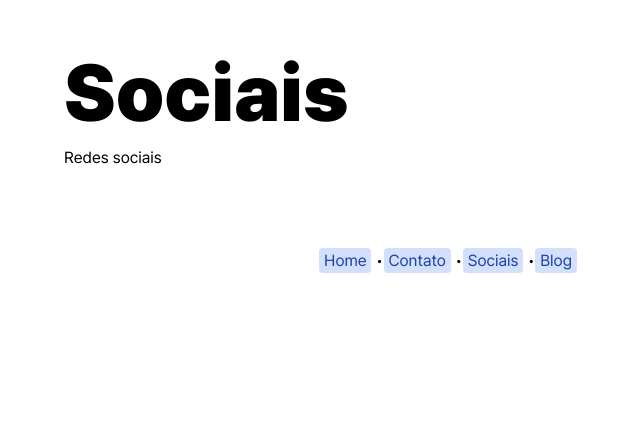
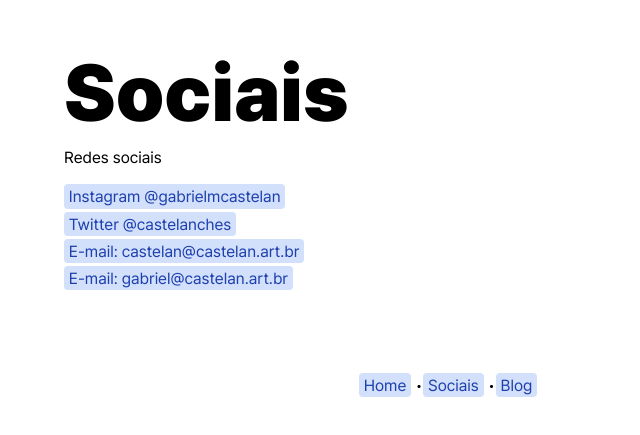
Before and after one commit to castelanlan/site, a React (Create React App) app: page /Sociais in a window 1280 px wide. Shown: the part 115-550 px from the top of the page, without its empty margins (192-832 px from the left). Built offline with nearby package versions, Linux system fonts and the light colour scheme; a web font is replaced by a local one.

Commit message:
mudanças

```diff
--- a/src/components/Content.js
+++ b/src/components/Content.js
@@ -18,11 +18,9 @@
         estou cursando Design (3/8 !).
         <br /> <br />
         Vou ter este espaço na web como um portfólio, com um <Link to="/blog">blog</Link> de relatos/experiências/projetos que fiz,
-        e procurar escreveras algo novo no mínimo todo mês!
+        e procurar escrever algo novo no mínimo todo mês!
       </p>
-      <h3 id="blog">
-        <Link to="/blog">Blog →</Link>
-      </h3>
+      <h3 id="blog"><Link to="/blog">Blog →</Link></h3>
       <p>Acompanhe as publicações para ficar por dentro do que eu ando fazendo</p>
     </div>
   );
--- a/src/components/Footer.js
+++ b/src/components/Footer.js
@@ -8,7 +8,7 @@
     <div className="footer">
       <span>
         <Link to="/" class="link">Home</Link>  •
-        <Link to="/contato" class="link">Contato</Link>  •
+        {/* <Link to="/contato" class="link">Contato</Link>  • */}
         <Link to="/sociais" class="link">Sociais</Link>  •
         <Link to="/blog" class="link">Blog</Link></span>
     </div>
--- a/src/components/Sociais.js
+++ b/src/components/Sociais.js
@@ -8,9 +8,15 @@
     <div className="sociais">
       <Header title="Sociais">
         <div>
-            <p>Redes sociais</p>
+          <p>Redes sociais</p>
         </div>
       </Header>
+      <div className="sociais-links">
+        <p><a className="link" href="https://www.instagram.com/gabrielmcastelan/">Instagram @gabrielmcastelan</a></p>
+        <p><a className="link" href="https://twitter.com/castelanches">Twitter @castelanches</a></p>
+        <p><a className="link" href="mailto:castelan@castelan.art.br">E-mail: castelan@castelan.art.br</a></p>
+        <p><a className="link" href="mailto:gabriel@castelan.art.br">E-mail: gabriel@castelan.art.br</a></p>
+      </div>
     </div>
   );
 }
--- a/src/components/sociais.css
+++ b/src/components/sociais.css
@@ -0,0 +1,3 @@
+.sociais-links {
+    margin-top: 1em;
+}
```
